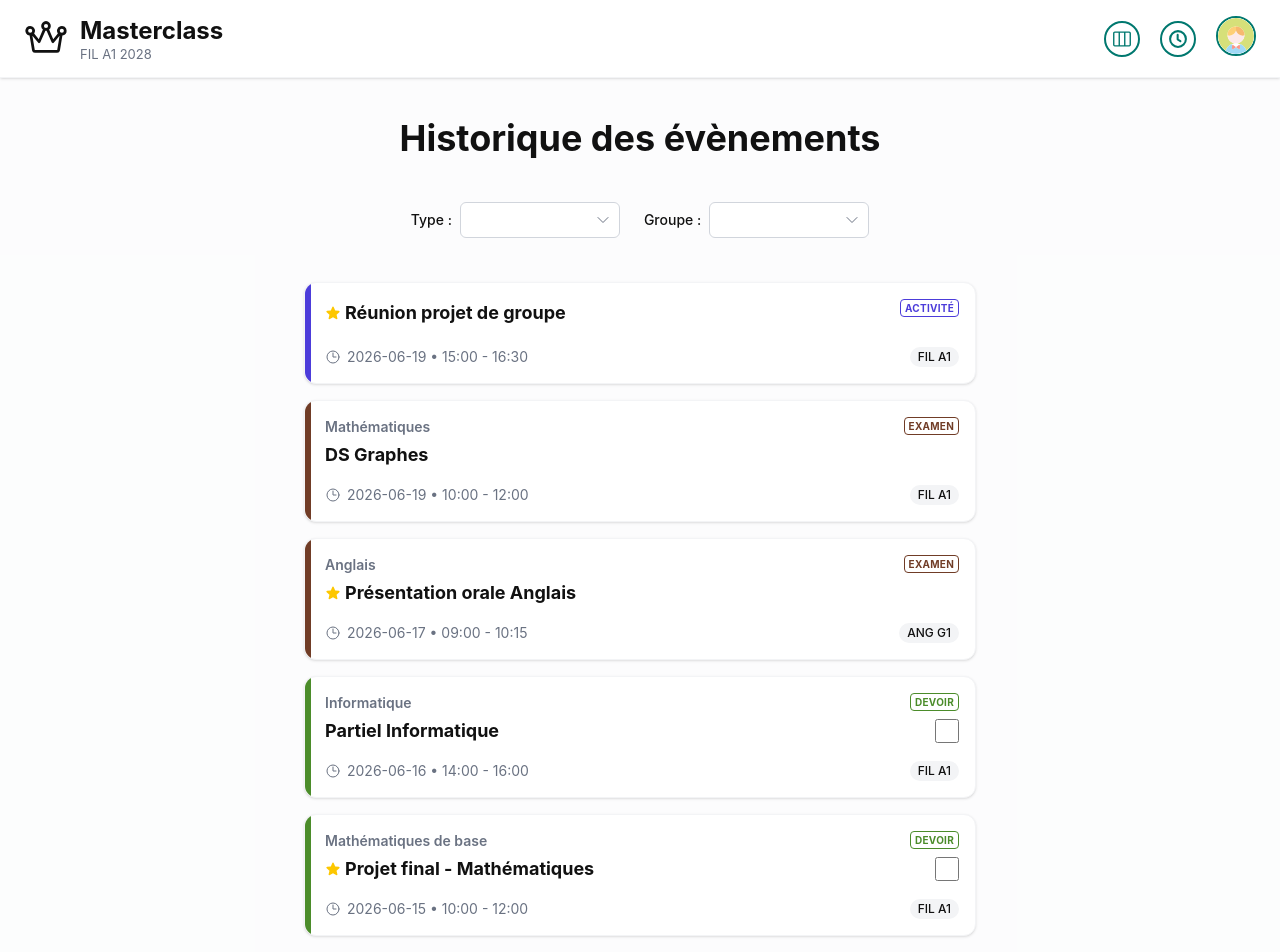
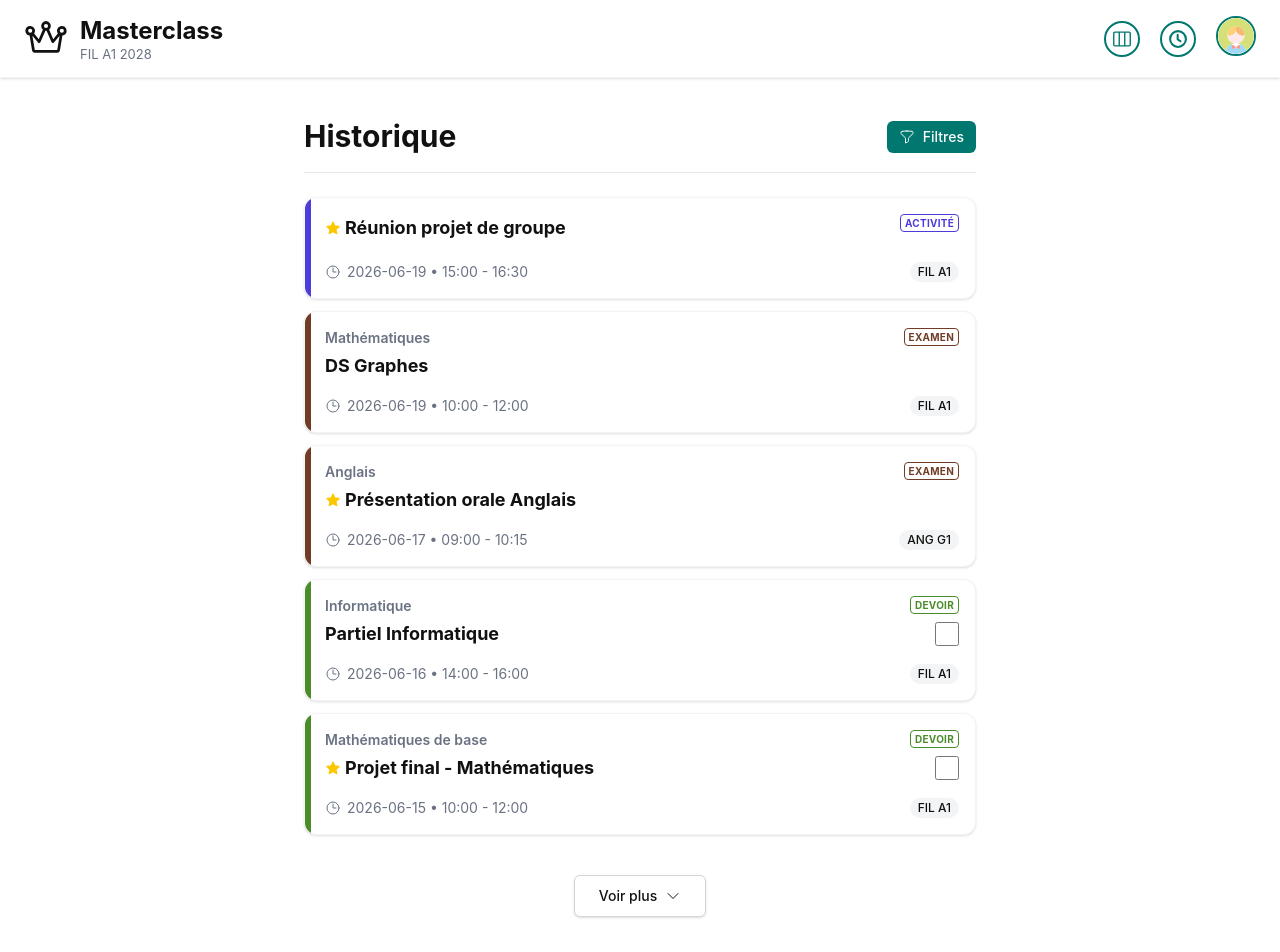
Before and after one commit to Arcols/Masterclass, a Vue app in the folder masterclass-front/: page /history in a window 1280 px wide. Shown: the top 952 px of the page. Built offline with nearby package versions, Linux system fonts and the light colour scheme.

Commit message:
feat(ui): Système de filtres globaux entre planning et timeline avec une alerte pour l'ergonomie

```diff
--- /dev/null
+++ b/masterclass-front/src/components/GlobalFilterAlert.vue
@@ -0,0 +1,30 @@
+<script setup lang="ts">
+import { computed } from 'vue';
+import { useFilters } from '@/composables/useFilters';
+
+const { selectedTypes, selectedGroups, showFavoritesOnly } = useFilters();
+
+const hasActiveFilters = computed(() => {
+  return selectedTypes.value.length > 0 || selectedGroups.value.length > 0 || showFavoritesOnly.value;
+});
+
+const filterSummary = computed(() => {
+  const parts = [];
+  if (selectedTypes.value.length > 0) parts.push(`${selectedTypes.value.length} type(s)`);
+  if (selectedGroups.value.length > 0) parts.push(`${selectedGroups.value.length} groupe(s)`);
+  if (showFavoritesOnly.value) parts.push('Favoris');
+
+  return parts.join(', ');
+});
+</script>
+
+<template>
+  <div
+    v-if="hasActiveFilters"
+    class="w-full bg-[var(--color-primary)]/10 border-b border-[var(--color-primary)]/20 px-3 py-1.5 md:px-4 md:py-2 flex items-center justify-center shrink-0 z-40 transition-all"
+  >
+    <span class="text-xs md:text-sm font-medium text-[var(--color-primary)] text-center">
+      Filtres globaux actifs : <span class="font-semibold">{{ filterSummary }}</span>
+    </span>
+  </div>
+</template>
--- a/masterclass-front/src/views/HistoryView.vue
+++ b/masterclass-front/src/views/HistoryView.vue
@@ -1,19 +1,31 @@
 <script setup lang="ts">
 import { ref, computed } from 'vue';
-import { ChevronDownIcon } from '@heroicons/vue/24/outline';
+import { ChevronDownIcon, FunnelIcon } from '@heroicons/vue/24/outline';
 import Header from '@/components/Header.vue';
 import EventCard, { type EventData } from '@/components/event/EventCard.vue';
 import EventDetailModal from '@/components/modals/EventDetailModal.vue';
+import FilterModal from '@/components/modals/FilterModal.vue';
 import mockEvents from '@/mocks/events.json';
 import type { EventType } from '@/types/event.ts';
-import FiltersEvents from '@/components/FiltersEvents.vue'
 
 // ── DONNÉES ──
 const allEvents = ref<EventData[]>(mockEvents as EventData[]);
 
-// ── FILTRES ──
+// ── FILTRES (ÉTAT LOCAL, ISOLÉ DE L'ACCUEIL) ──
 const selectedTypes = ref<EventType[]>([]);
 const selectedGroups = ref<string[]>([]);
+const showFavoritesOnly = ref(false);
+const isFilterModalOpen = ref(false);
+
+const activeFilterCount = computed(() => {
+  return selectedTypes.value.length + selectedGroups.value.length + (showFavoritesOnly.value ? 1 : 0);
+});
+
+const resetFilters = () => {
+  selectedTypes.value = [];
+  selectedGroups.value = [];
+  showFavoritesOnly.value = false;
+};
 
 const availableGroups = computed(() => {
   const groups = allEvents.value.map(e => e.group);
@@ -24,7 +36,9 @@ const filteredEvents = computed(() => {
   let filtered = allEvents.value.filter(e => {
     const matchType = selectedTypes.value.length === 0 || selectedTypes.value.includes(e.type as EventType);
     const matchGroup = selectedGroups.value.length === 0 || selectedGroups.value.includes(e.group);
-    return matchType && matchGroup;
+    const matchFavorite = !showFavoritesOnly.value || e.isFavorite;
+
+    return matchType && matchGroup && matchFavorite;
   });
 
   // Tri par date décroissante (du plus récent au plus ancien)
@@ -43,7 +57,7 @@ const loadMore = () => {
   visibleCount.value += itemsPerPage;
 };
 
-// ── MODALE & ACTIONS ──
+// ── MODALE DÉTAILS & ACTIONS ──
 const selectedEvent = ref<EventData | null>(null);
 
 const handleUpdateStatus = (id: string, newValue: boolean) => {
@@ -66,45 +80,65 @@ const handleEdit = (event: EventData) => {
 </script>
 
 <template>
-  <div class="w-full min-h-screen flex flex-col bg-gray-50/50">
+  <div class="w-full min-h-screen flex flex-col bg-[var(--color-background)]">
 
     <Header
-      class="z-50 bg-white border-b border-gray-100 shadow-sm shrink-0"
+      class="z-50 bg-[var(--color-background)] border-b border-gray-100 shadow-sm shrink-0"
       :show-actions="false"
       :show-profile="true"
       subtitle="FIL A1 2028"
     />
 
-    <main class="flex-1 flex flex-col items-center py-10 px-4 overflow-y-auto">
+    <main class="flex-1 flex flex-col items-center py-6 md:py-10 px-4 overflow-y-auto">
 
-      <h1 class="mb-8 text-3xl md:text-4xl font-bold text-[var(--color-black)] text-center">
-        Historique des évènements
+      <div class="w-full max-w-2xl flex flex-col gap-6">
+
+        <div class="flex items-start md:items-center justify-between gap-4 border-b border-gray-200 pb-4">
+          <h1 class="text-xl md:text-3xl font-bold text-[var(--color-black)] leading-tight">
+            Historique
           </h1>
 
-      <div class="flex justify-center w-full max-w-4xl mb-8">
-        <FiltersEvents
-          class="!bg-transparent !border-none !px-0 justify-center"
-          v-model:selected-types="selectedTypes"
-          v-model:selected-groups="selectedGroups"
-          :available-groups="availableGroups"
-        />
+          <div class="flex items-center gap-1.5 shrink-0">
+            <button
+              @click="isFilterModalOpen = true"
+              class="relative flex items-center justify-center gap-2 p-2 md:px-3 md:py-1.5 bg-[var(--color-primary)] text-white rounded-md text-sm font-medium hover:opacity-90 transition-opacity cursor-pointer"
+            >
+              <FunnelIcon class="w-4 h-4 md:w-4 md:h-4" />
+              <span class="hidden md:inline">Filtres</span>
+
+              <span
+                v-if="activeFilterCount > 0"
+                class="absolute -top-2 -right-2 flex items-center justify-center min-w-[20px] h-5 px-1 text-[11px] font-bold text-white bg-[var(--color-red)] rounded-full border-2 border-white shadow-sm"
+              >
+                {{ activeFilterCount }}
+              </span>
+            </button>
+
+            <button
+              v-if="activeFilterCount > 0"
+              @click="resetFilters"
+              class="flex items-center justify-center p-2 md:p-1.5 border-2 border-[var(--color-primary)] text-[var(--color-primary)] rounded-md hover:bg-[var(--color-primary)]/10 transition-colors cursor-pointer"
+              title="Effacer les filtres"
+            >
+              <svg class="w-4 h-4 md:w-[18px] md:h-[18px]" fill="none" viewBox="0 0 24 24" stroke="currentColor" stroke-width="2">
+                <path stroke-linecap="round" stroke-linejoin="round" d="M3 4a1 1 0 011-1h16a1 1 0 011 1v2.586a1 1 0 01-.293.707l-6.414 6.414a1 1 0 00-.293.707V17l-4 4v-6.586a1 1 0 00-.293-.707L3.293 7.293A1 1 0 013 6.586V4z" />
+                <path stroke-linecap="round" stroke-linejoin="round" d="M3 3l18 18" />
+              </svg>
+            </button>
+          </div>
         </div>
 
-      <div class="w-full max-w-2xl flex flex-col gap-4">
-
-        <div
+        <div class="flex flex-col gap-3">
+          <EventCard
             v-for="event in displayedEvents"
             :key="event.id"
-        >
-          <EventCard
             :event="event"
             layout="list"
             @open-details="selectedEvent = $event"
             @toggle-complete="handleUpdateStatus"
           />
-        </div>
 
-        <div v-if="displayedEvents.length === 0" class="text-center text-gray-500 py-10">
+          <div v-if="displayedEvents.length === 0" class="text-center text-gray-500 py-12 bg-white rounded-xl border border-gray-100 shadow-sm">
             Aucun événement ne correspond à vos filtres.
           </div>
         </div>
@@ -112,12 +146,13 @@ const handleEdit = (event: EventData) => {
         <button
           v-if="visibleCount < filteredEvents.length"
           @click="loadMore"
-        class="mt-8 flex items-center gap-2 px-6 py-2.5 rounded-md bg-[var(--color-primary)] text-white text-sm font-medium transition hover:opacity-90"
+          class="mx-auto mt-4 flex items-center justify-center gap-2 px-6 py-2.5 rounded-md border border-gray-300 bg-white text-[var(--color-black)] text-sm font-medium transition hover:bg-gray-50 cursor-pointer w-full md:w-auto shadow-sm"
         >
           Voir plus
           <ChevronDownIcon class="w-4 h-4" />
         </button>
 
+      </div>
     </main>
 
     <EventDetailModal
@@ -129,5 +164,16 @@ const handleEdit = (event: EventData) => {
       @edit="handleEdit"
     />
 
+    <FilterModal
+      v-if="isFilterModalOpen"
+      :selected-types="selectedTypes"
+      :selected-groups="selectedGroups"
+      :available-groups="availableGroups"
+      :show-favorites-only="showFavoritesOnly"
+      @update:selected-types="selectedTypes = $event"
+      @update:selected-groups="selectedGroups = $event"
+      @update:show-favorites-only="showFavoritesOnly = $event"
+      @close="isFilterModalOpen = false"
+    />
   </div>
 </template>
--- a/masterclass-front/src/views/HomeView.vue
+++ b/masterclass-front/src/views/HomeView.vue
@@ -8,8 +8,8 @@ import EventDetailModal from '@/components/modals/EventDetailModal.vue'
 import type { EventData } from '@/components/event/EventCard.vue'
 import { makeOnAddEvent, makeOnRequestAdd, makeHandleUpdateStatus, makeHandleDelete, makeHandleEdit } from '@/utils/appHandlers'
 import TodoListPanel from '@/components/TodoListPanel.vue'
+import GlobalFilterAlert from '@/components/GlobalFilterAlert.vue'
 
-const router = useRouter()
 const addEventRef = ref<InstanceType<typeof AddEventModal> | null>(null)
 
 const onAddEvent = makeOnAddEvent(addEventRef)
@@ -39,6 +39,9 @@ const handleEdit = (event: EventData) => {
       subtitle="FIL A1 2028"
       @add-event="onAddEvent"
     />
+
+    <!-- bandeau d'alerte global -->
+    <GlobalFilterAlert />
 
     <main class="flex-1 flex gap-4 md:p-2 lg:p-4 min-h-0 overflow-hidden">
       <PlanningBoard
--- a/masterclass-front/src/views/TimelineView.vue
+++ b/masterclass-front/src/views/TimelineView.vue
@@ -7,6 +7,7 @@ import FilterModal from '@/components/modals/FilterModal.vue';
 import { FunnelIcon } from '@heroicons/vue/24/outline';
 import mockEvents from '@/mocks/events.json';
 import { useFilters } from '@/composables/useFilters';
+import GlobalFilterAlert from '@/components/GlobalFilterAlert.vue';
 
 // Récupération des filtres de la session
 const { selectedTypes, selectedGroups, showFavoritesOnly, resetFilters } = useFilters();
@@ -66,6 +67,9 @@ const handleDelete = (id: string) => {
       :show-profile="true"
       subtitle="FIL A1 2028"
     />
+
+    <!-- bandeau d'alerte global -->
+    <GlobalFilterAlert />
 
     <main class="flex-1 overflow-y-auto p-4 md:p-6 lg:p-8">
       <div class="max-w-3xl mx-auto w-full">
```
Lines whose indentation alone changed are shown as unchanged.
